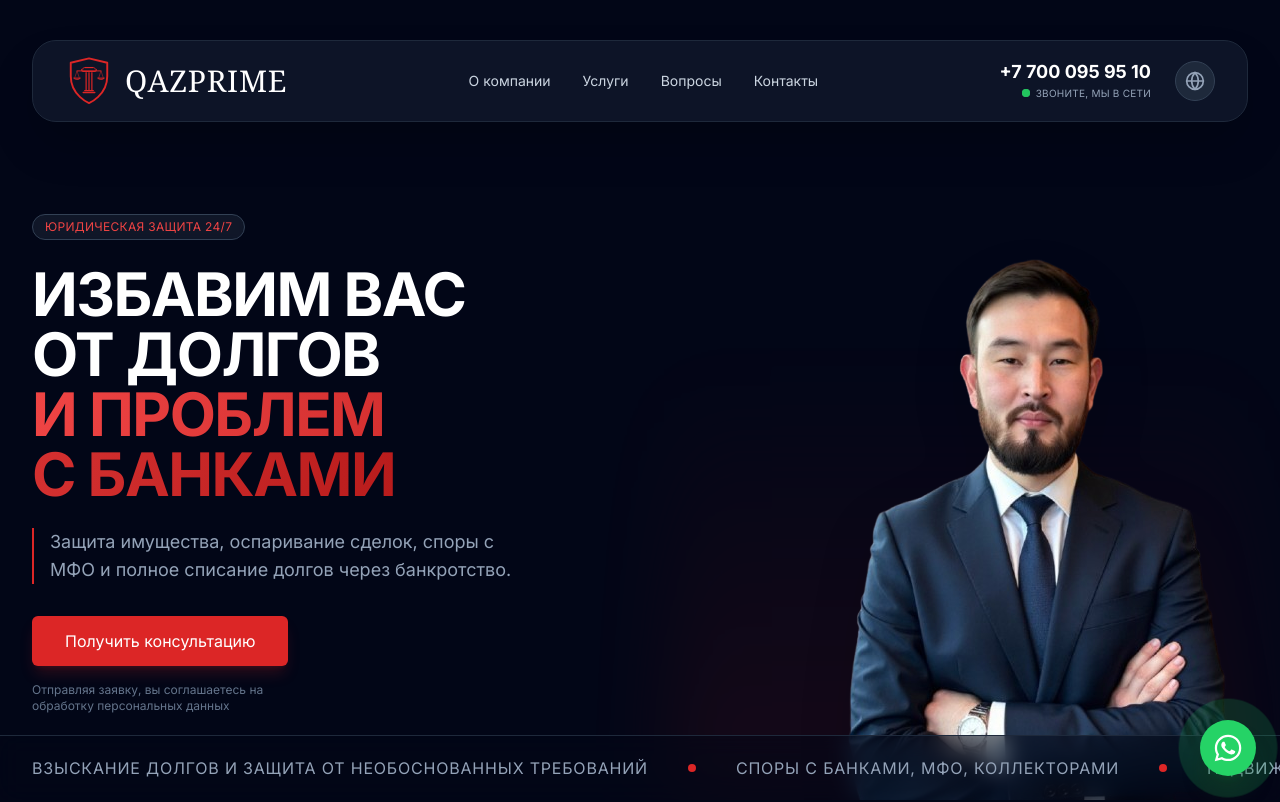
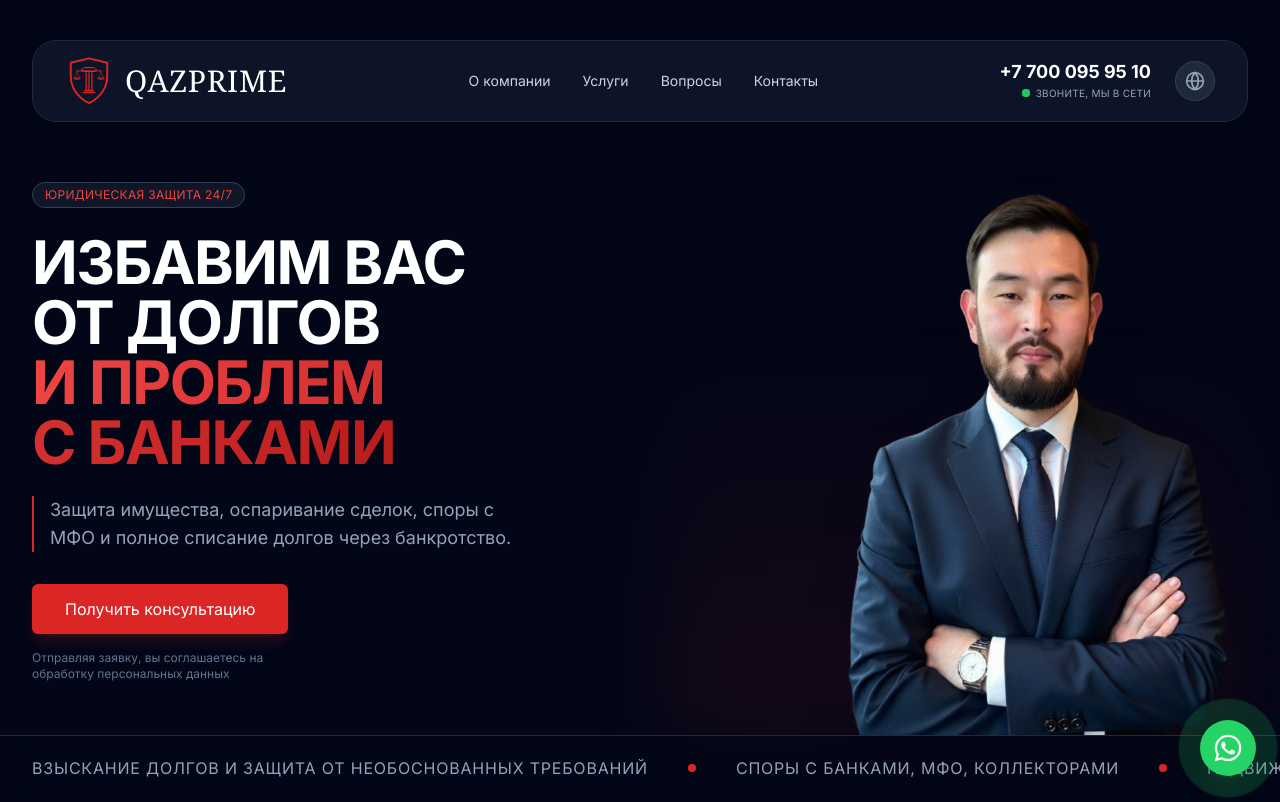
Before and after one commit to Alchinkaz/qaz-prime, a React (Vite) app: page / in a window 1280 px wide. Shown: the top 802 px of the page. Built offline with nearby package versions, Linux system fonts and the light colour scheme.

Commit message:
Desktop layout: marquee now follows image without overlap

```diff
--- a/components/Hero.tsx
+++ b/components/Hero.tsx
@@ -63,7 +63,7 @@ export const Hero: React.FC = () => {
         </div>
 
         {/* Desktop Marquee (Visible from tablet upwards) */}
-        <div className="hidden md:block absolute bottom-0 left-0 right-0 z-20">
+        <div className="hidden md:block relative z-20 shrink-0">
           <RunningLine />
         </div>
       </div>
```
